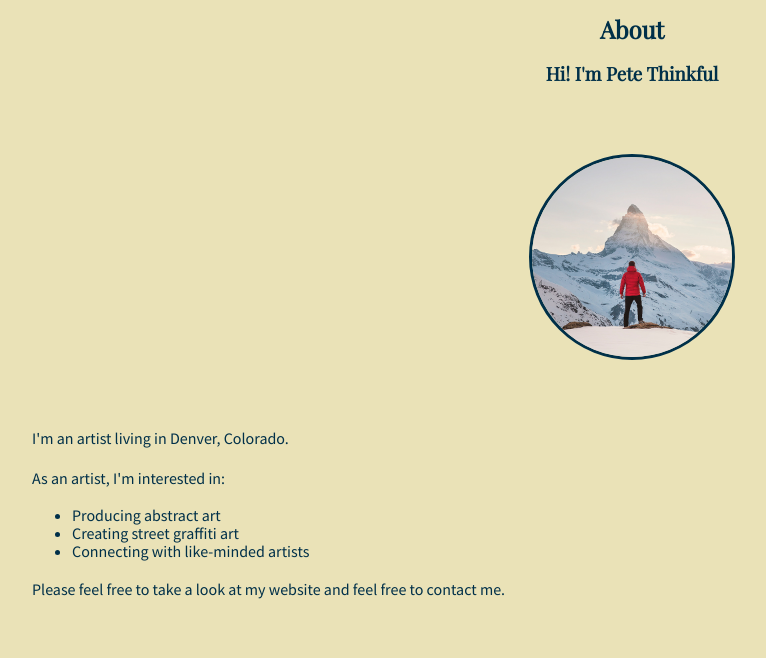
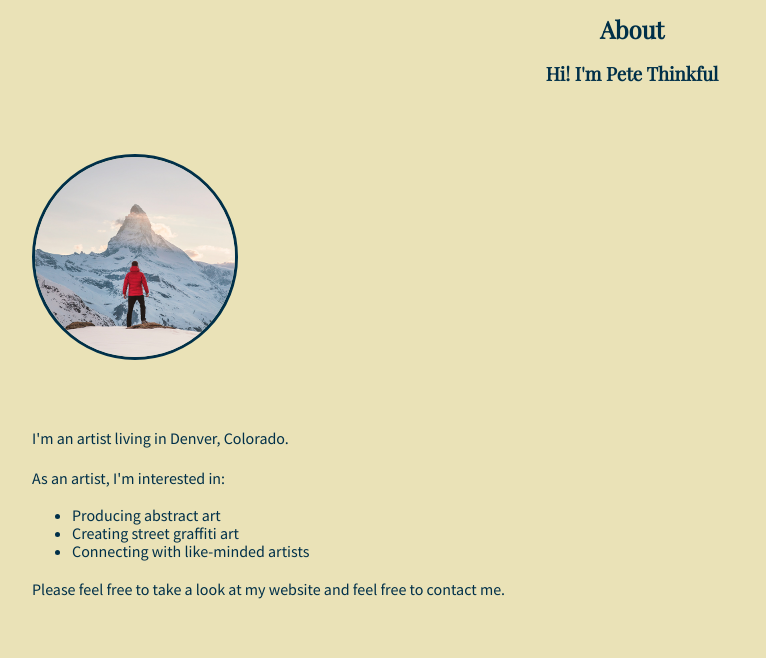
Before and after one commit to Chris-topher1/Pete-Thinkful-Portfolio, a plain HTML site: page index.html in a window 1280 px wide. Shown: the part 142-800 px from the top of the page, without its empty margins (8-774 px from the left). Drawn offline with nearby package versions, Linux system fonts and the light colour scheme; files whose address does not match are found by name.

Commit message:
Update style.css

```diff
--- a/style.css
+++ b/style.css
@@ -42,7 +42,7 @@ img {
   max-width: 200px;
   height: auto;
   display: block;
-  margin: auto;
+  margin: 0auto;
 }
 
 hr {
```
